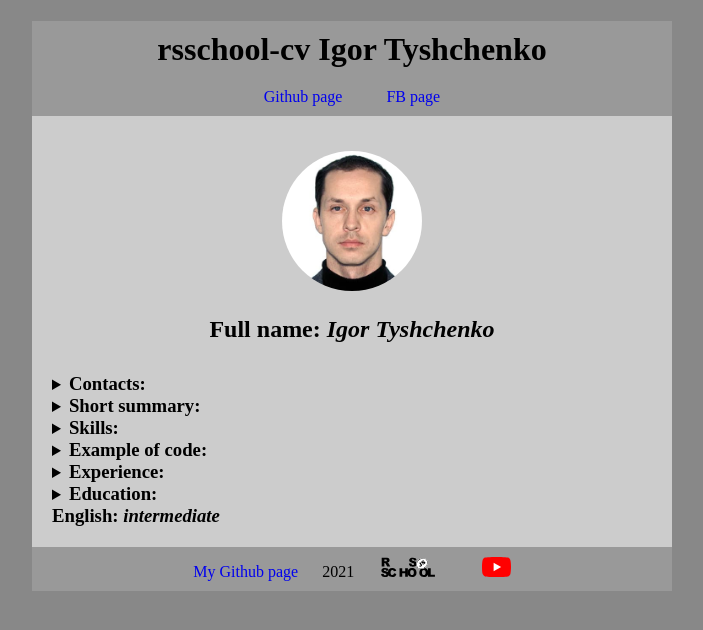
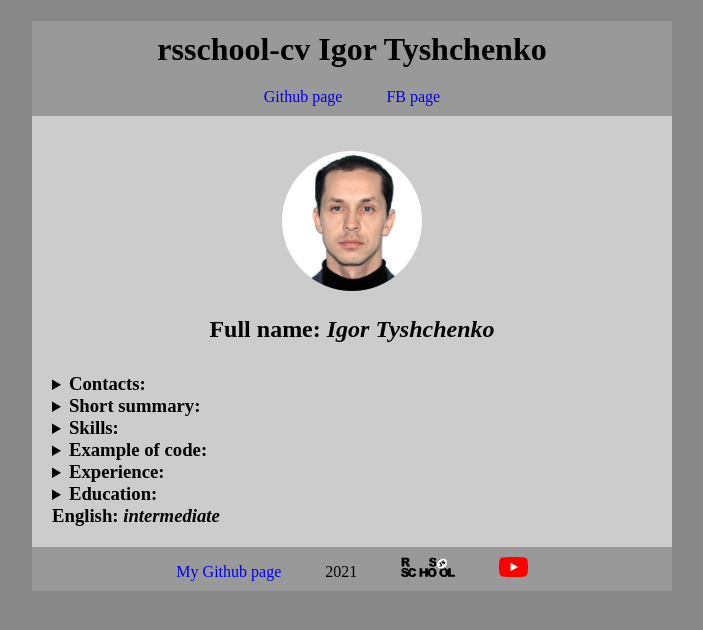
Before and after one commit to igotiss/rsschool-cv, a plain HTML site: page index.html in a window 1280 px wide. Shown: the whole page, without its empty margins (288-991 px from the left). Drawn offline with Linux system fonts and the light colour scheme.

Commit message:
fix: change footer layout for fix view bugs

```diff
--- a/css/style.min.css
+++ b/css/style.min.css
@@ -1 +1 @@
-html{font-size:100%;-webkit-box-sizing:border-box;box-sizing:border-box}*,*::before,*::after{-webkit-box-sizing:inherit;box-sizing:inherit}a,a:visited,a:hover{text-decoration:none}h1{margin-bottom:0;padding:10px}h3,h4,h5,ul{margin:0}h3{display:inline-block}nav{padding:10px}body{background-color:#888}header,footer{text-align:center;background-color:#999;max-width:640px;margin-left:auto;margin-right:auto;margin-bottom:0}footer{display:-webkit-box;display:-ms-flexbox;display:flex;-webkit-box-pack:center;-ms-flex-pack:center;justify-content:center;-webkit-box-align:center;-ms-flex-align:center;align-items:center}a{padding:20px}.container{display:-webkit-box;display:-ms-flexbox;display:flex;background-color:#ccc;margin-left:auto;margin-right:auto;max-width:640px;display:block;padding:20px}.intro{margin-left:auto;margin-right:auto;padding:10px;display:-webkit-box;display:-ms-flexbox;display:flex;-webkit-box-orient:vertical;-webkit-box-direction:normal;-ms-flex-direction:column;flex-direction:column;-webkit-box-pack:center;-ms-flex-pack:center;justify-content:center;-webkit-box-align:center;-ms-flex-align:center;align-items:center}.logo{padding:5px;height:150px;width:150px;border-radius:50%}.rs_school_logo{height:20px;width:60px}.youtube_logo{height:20px}
+html{font-size:100%;-webkit-box-sizing:border-box;box-sizing:border-box}*,*::before,*::after{-webkit-box-sizing:inherit;box-sizing:inherit}a,a:visited,a:hover{text-decoration:none}h1{margin-bottom:0;padding:10px}h3,h4,h5,ul{margin:0}h3{display:inline-block}nav{padding:10px}body{background-color:#888}header,footer{text-align:center;background-color:#999;max-width:640px;margin-left:auto;margin-right:auto;margin-bottom:0}footer{display:-webkit-box;display:-ms-flexbox;display:flex;-webkit-box-pack:center;-ms-flex-pack:center;justify-content:center;-webkit-box-align:center;-ms-flex-align:center;align-items:center}a{padding:20px}.container{display:-webkit-box;display:-ms-flexbox;display:flex;background-color:#ccc;margin-left:auto;margin-right:auto;max-width:640px;display:block;padding:20px}.intro{margin-left:auto;margin-right:auto;padding:10px;display:-webkit-box;display:-ms-flexbox;display:flex;-webkit-box-orient:vertical;-webkit-box-direction:normal;-ms-flex-direction:column;flex-direction:column;-webkit-box-pack:center;-ms-flex-pack:center;justify-content:center;-webkit-box-align:center;-ms-flex-align:center;align-items:center}.logo{padding:5px;height:150px;width:150px;border-radius:50%}.footer_logo{height:20px}
--- a/index.html
+++ b/index.html
@@ -230,9 +230,9 @@
         <nav>
 
             <a href="https://github.com/igotiss">My Github page</a>
-            2021
-            <a href="https://rs.school/js/"><img class="rs_school_logo" src="images/rs_school_js.svg" alt="rs_school"> </a>
-            <a href="https://www.youtube.com/channel/UCy3xFPlMatlxzOy8pUVxDWA"><img class="youtube_logo" src="images/YouTube_full-color_icon_(2017).svg" alt="rs_school"> </a>
+            <a class="footer__year">2021</a>
+            <a href="https://rs.school/js/"><img class="footer_logo" src="images/rs_school_js.svg" alt="rs_school"> </a>
+            <a href="https://www.youtube.com/channel/UCy3xFPlMatlxzOy8pUVxDWA"><img class="footer_logo" src="images/YouTube_full-color_icon_(2017).svg" alt="rs_school"> </a>
 
         </nav>
     </footer>
```
